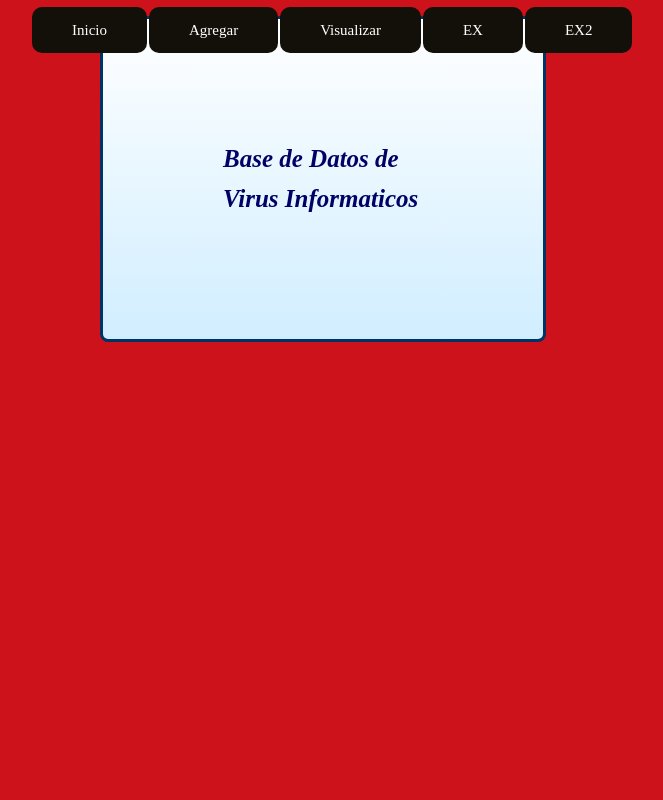
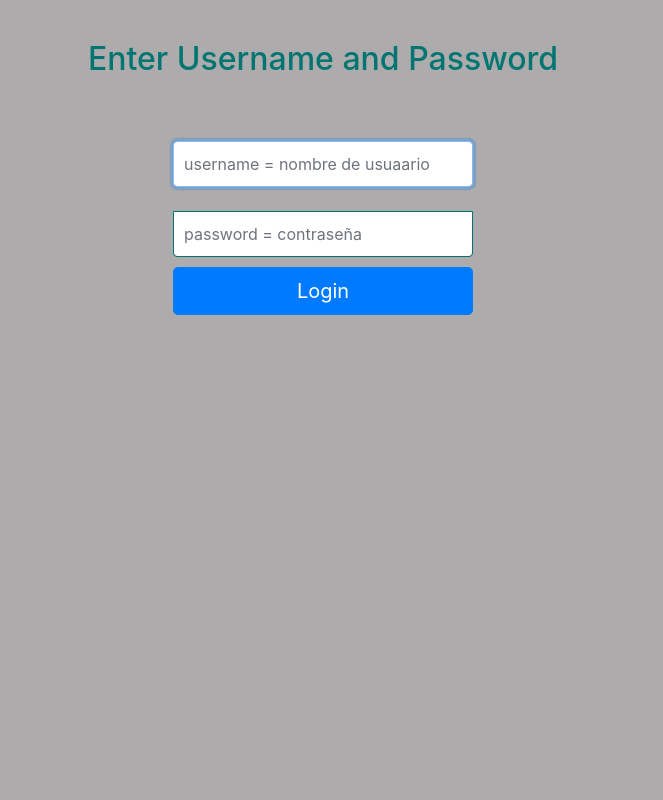
Before and after one commit to HeroeHayabusa/DBSpidey, a PHP site: page /index.php in a window 1280 px wide. Shown: the whole page, without its empty margins (317-980 px from the left). Run offline with PHP 8.4, Linux system fonts and the light colour scheme; some libraries are stand-ins or nearby versions.

Commit message:
Login,correcion en la conexion

```diff
--- a/Success.html
+++ b/Success.html
@@ -12,7 +12,7 @@
 <div class="group">
   <form action="registro.php" method="POST">
   <h2><em>¡Se agrego un nuevo registro con exito!</em></h2>
-	<center><input class="form-btn"  onClick="window.location.href='http://localhost/BDVirus/index.php'" name="submit" type="button" value="Atrás" /></center>
+	<center><input class="form-btn"  onClick="window.location.href='http://localhost/DBVirus/index.php'" name="submit" type="button" value="Atrás" /></center>
   </form>
 </div>
 </body>
--- a/index.php
+++ b/index.php
@@ -1,15 +1,119 @@
 <?php
-include('menu.php');
+   ob_start();
+   session_start();
 ?>
-<html>
-<head>
-<meta charset="utf-8">
-<title>Base de Datos de Virus Informaticos</title>
-<link href="estilos.css" rel="stylesheet" type="text/css">
-</head>
 
-<body>
-<div class="group">
-  <h2><em>Base de Datos de Virus Informaticos</em></h2>
-</body>
+<?
+   // error_reporting(E_ALL);
+   // ini_set("display_errors", 1);
+?>
+
+<html lang = "en">
+
+   <head>
+      <title>Tutorialspoint.com</title>
+      <link href = "css/bootstrap.min.css" rel = "stylesheet">
+
+      <style>
+         body {
+            padding-top: 40px;
+            padding-bottom: 40px;
+            background-color: #ADABAB;
+         }
+
+         .form-signin {
+            max-width: 330px;
+            padding: 15px;
+            margin: 0 auto;
+            color: #017572;
+         }
+
+         .form-signin .form-signin-heading,
+         .form-signin .checkbox {
+            margin-bottom: 10px;
+         }
+
+         .form-signin .checkbox {
+            font-weight: normal;
+         }
+
+         .form-signin .form-control {
+            position: relative;
+            height: auto;
+            -webkit-box-sizing: border-box;
+            -moz-box-sizing: border-box;
+            box-sizing: border-box;
+            padding: 10px;
+            font-size: 16px;
+         }
+
+         .form-signin .form-control:focus {
+            z-index: 2;
+         }
+
+         .form-signin input[type="email"] {
+            margin-bottom: -1px;
+            border-bottom-right-radius: 0;
+            border-bottom-left-radius: 0;
+            border-color:#017572;
+         }
+
+         .form-signin input[type="password"] {
+            margin-bottom: 10px;
+            border-top-left-radius: 0;
+            border-top-right-radius: 0;
+            border-color:#017572;
+         }
+
+         h2{
+            text-align: center;
+            color: #017572;
+         }
+      </style>
+
+   </head>
+
+   <body>
+
+      <h2>Enter Username and Password</h2>
+      <div class = "container form-signin">
+
+         <?php
+            $msg = '';
+
+            if (isset($_POST['login']) && !empty($_POST['username'])
+               && !empty($_POST['password'])) {
+
+               if ($_POST['username'] == 'admin' &&
+                  $_POST['password'] == '12345') {
+                  $_SESSION['valid'] = true;
+                  $_SESSION['timeout'] = time();
+                  $_SESSION['username'] = 'admin';
+
+                  header('Location:inicio.php');
+               }else {
+                  $msg = 'Wrong username or password';
+               }
+            }
+         ?>
+      </div> <!-- /container -->
+
+      <div class = "container">
+
+         <form class = "form-signin" role = "form"
+            action = "<?php echo htmlspecialchars($_SERVER['PHP_SELF']);
+            ?>" method = "post">
+            <h4 class = "form-signin-heading"><?php echo $msg; ?></h4>
+            <input type = "text" class = "form-control"
+               name = "username" placeholder = "username = nombre de usuaario"
+               required autofocus></br>
+            <input type = "password" class = "form-control"
+               name = "password" placeholder = "password = contraseña" required>
+            <button class = "btn btn-lg btn-primary btn-block" type = "submit"
+               name = "login">Login</button>
+         </form>
+
+      </div>
+
+   </body>
 </html>
```
Also changed, not shown: agregar.php (+7 -7 lines), conexion.php (deleted, +0 -9 lines), inicio.php (added, +15 -0 lines), registro.php (+17 -11 lines), 1 other file.
